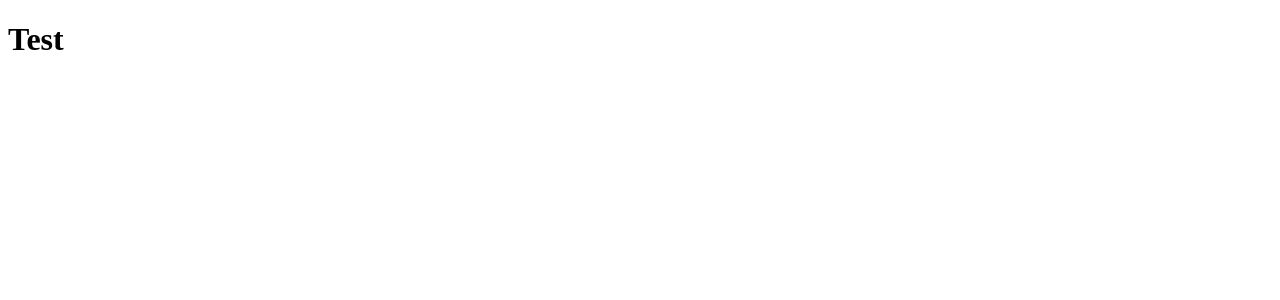
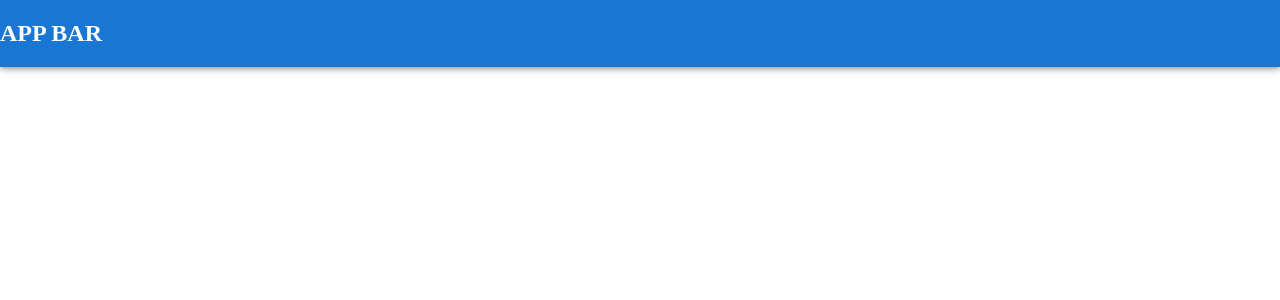
Before and after one commit to song-richard/immortal-trackR, a React (Vite) app: page / in a window 1280 px wide. Shown: the top 300 px of the page. Built offline with nearby package versions, Linux system fonts and the light colour scheme.

Commit message:
Imported MUI modules. Added initial Appbar from MUI

```diff
--- a/package.json
+++ b/package.json
@@ -10,6 +10,10 @@
     "preview": "vite preview"
   },
   "dependencies": {
+    "@emotion/react": "^11.11.4",
+    "@emotion/styled": "^11.11.0",
+    "@mui/icons-material": "^5.15.14",
+    "@mui/material": "^5.15.14",
     "react": "^18.2.0",
     "react-dom": "^18.2.0"
   },
--- a/src/App.jsx
+++ b/src/App.jsx
@@ -1,11 +1,10 @@
-import { useState } from 'react'
-import reactLogo from './assets/react.svg'
-import viteLogo from '/vite.svg'
+import Navbar from "./components/NavBar"
 
 function App() {
 
   return (
     <>
+      <Navbar></Navbar>
       <h1>Test</h1>
     </>
   )
--- /dev/null
+++ b/src/components/NavBar.jsx
@@ -0,0 +1,9 @@
+import { AppBar } from "@mui/material";
+
+export default function Navbar() {
+    return (
+        <AppBar>
+            <h2>APP BAR</h2>
+        </AppBar>
+    )
+}
```
Also changed, not shown: 1 other file (tests, documents, lock files or other folders).
